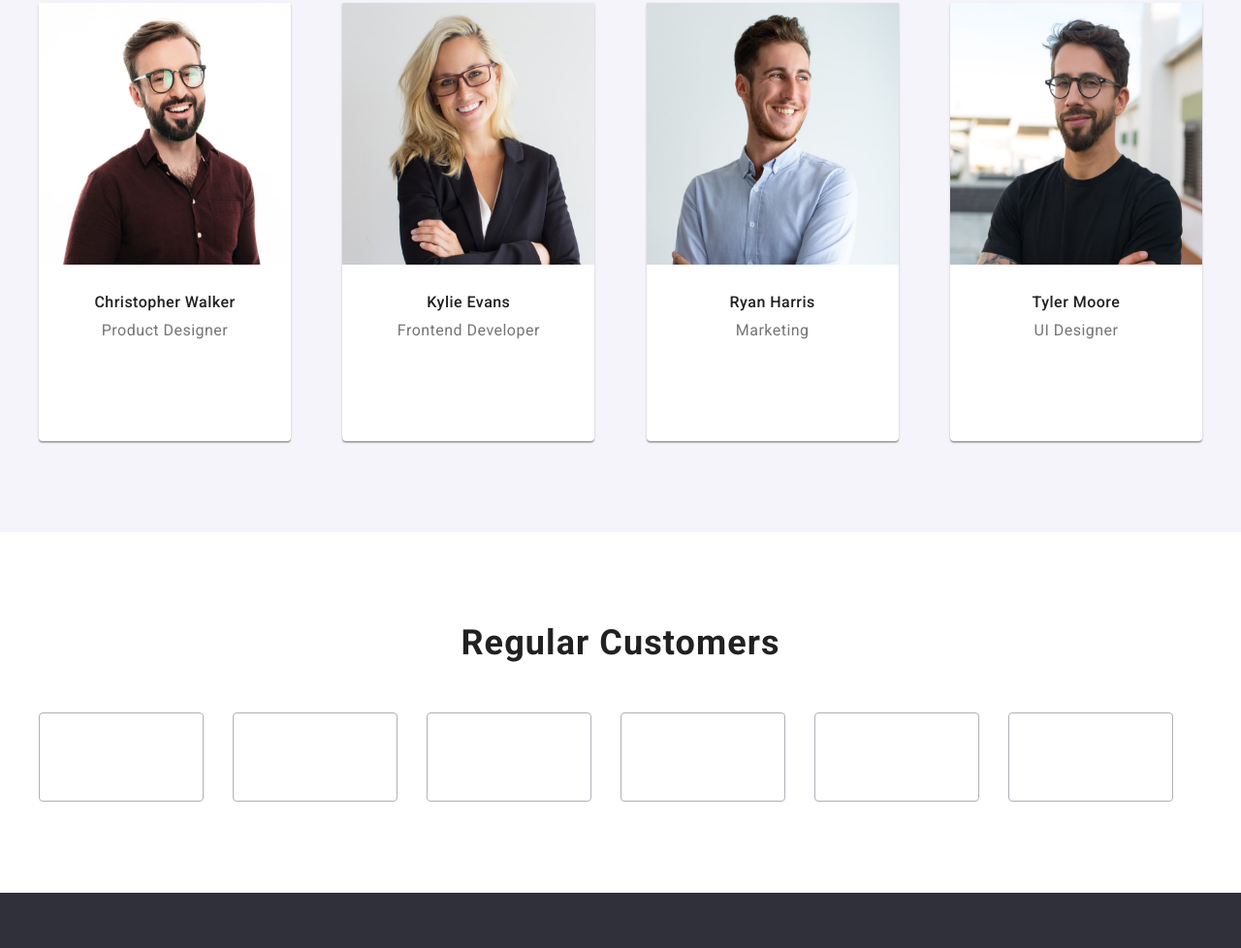
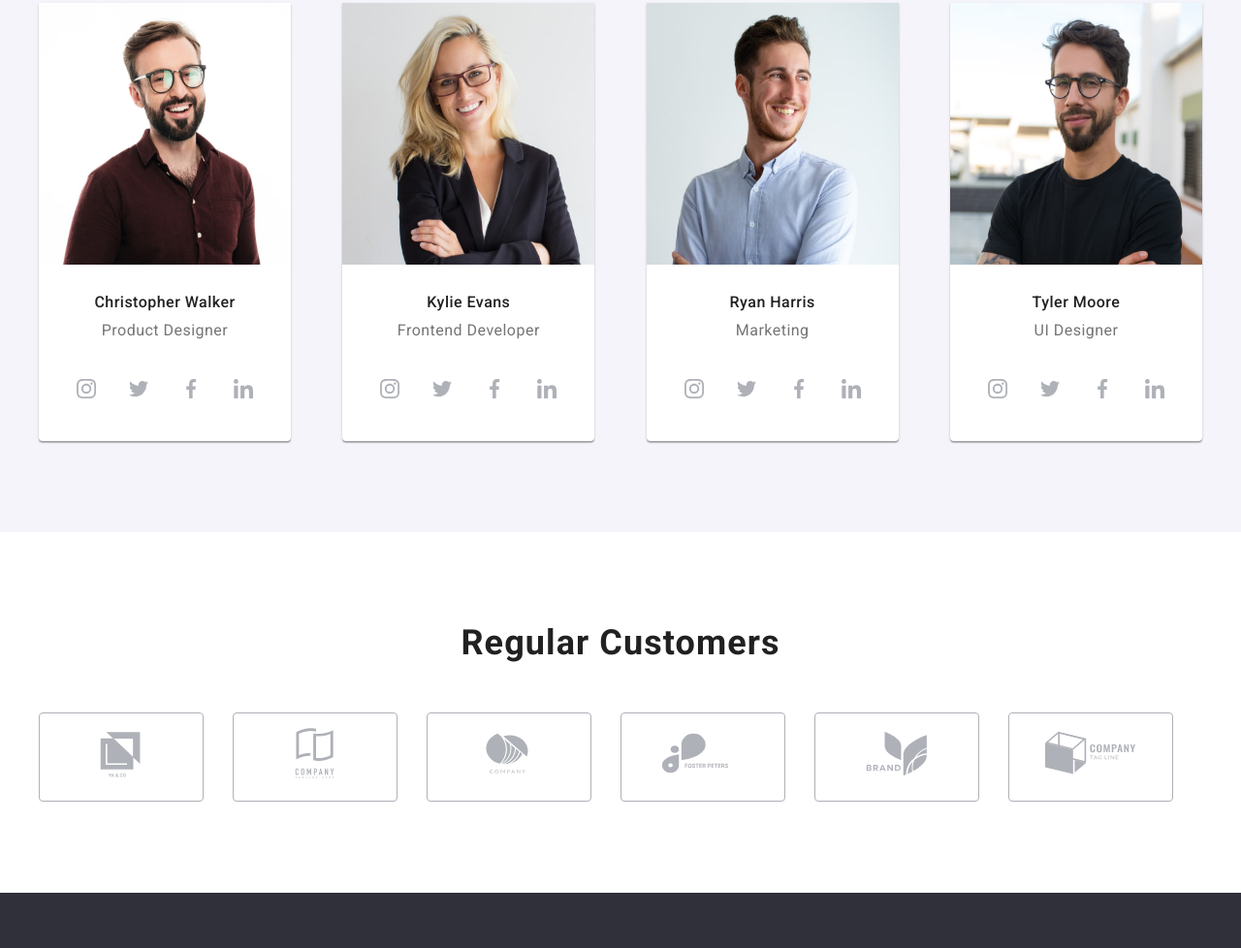
Before and after one commit to TarcaAndreea/goit-markup-hw-04, a plain HTML site: page index.html in a window 1280 px wide. Shown: the part 1802-2780 px from the top of the page at 97% size. Drawn offline with nearby package versions, Linux system fonts and the light colour scheme; the site is published under a folder, as on GitHub Pages, so addresses that start at the root find nothing.

Commit message:
homework-04-rev

```diff
--- a/index.html
+++ b/index.html
@@ -42,7 +42,7 @@
           <li>
             <a class="contacts" href="mailtoinfo@devstudio.com">
               <svg width="16" height="12">
-                <use href="/Images/icons.svg#icon-envelope"></use>
+                <use href="./Images/icons.svg#icon-envelope"></use>
               </svg>
               info@devstudio.com
             </a>
@@ -50,7 +50,7 @@
           <li>
             <a class="contacts" href="tel:+12127724150">
               <svg width="16" height="12">
-                <use href="/Images/icons.svg#icon-smartphone"></use>
+                <use href="./Images/icons.svg#icon-smartphone"></use>
               </svg>
               +1 212-772-4150</a
             >
@@ -70,22 +70,22 @@
           <ul class="icons-avantages-section">
             <li class="icons-avantages">
               <svg width="70px" heigth="70px">
-                <use href="/Images/icons.svg#icon-Group"></use>
+                <use href="./Images/icons.svg#icon-Group"></use>
               </svg>
             </li>
             <li class="icons-avantages">
               <svg width="70px" heigth="70px">
-                <use href="/Images/icons.svg#icon-clock-1"></use>
+                <use href="./Images/icons.svg#icon-clock-1"></use>
               </svg>
             </li>
             <li class="icons-avantages">
               <svg width="70px" heigth="70px">
-                <use href="/Images/icons.svg#icon-diagram-1"></use>
+                <use href="./Images/icons.svg#icon-diagram-1"></use>
               </svg>
             </li>
             <li class="icons-avantages">
               <svg width="70px" heigth="70px">
-                <use href="/Images/icons.svg#icon-astronaut-1"></use>
+                <use href="./Images/icons.svg#icon-astronaut-1"></use>
               </svg>
             </li>
           </ul>
@@ -172,28 +172,28 @@
                   <li class="icon-list-item">
                     <a href="#">
                       <svg width="20" height="20">
-                        <use href="/Images/icons.svg#icon-instagram-2-2"></use>
+                        <use href="./Images/icons.svg#icon-instagram-2-2"></use>
                       </svg>
                     </a>
                   </li>
                   <li class="icon-list-item">
                     <a href="#">
                       <svg width="20" height="20">
-                        <use href="/Images/icons.svg#icon-twitter-1"></use>
+                        <use href="./Images/icons.svg#icon-twitter-1"></use>
                       </svg>
                     </a>
                   </li>
                   <li class="icon-list-item">
                     <a href="#">
                       <svg width="20" height="20">
-                        <use href="/Images/icons.svg#icon-facebook-1"></use>
+                        <use href="./Images/icons.svg#icon-facebook-1"></use>
                       </svg>
                     </a>
                   </li>
                   <li class="icon-list-item">
                     <a href="#">
                       <svg width="20" height="20">
-                        <use href="/Images/icons.svg#icon-linkedin-1"></use>
+                        <use href="./Images/icons.svg#icon-linkedin-1"></use>
                       </svg>
                     </a>
                   </li>
@@ -216,28 +216,28 @@
                   <li class="icon-list-item">
                     <a href="#">
                       <svg width="20" height="20">
-                        <use href="/Images/icons.svg#icon-instagram-2-2"></use>
+                        <use href="./Images/icons.svg#icon-instagram-2-2"></use>
                       </svg>
                     </a>
                   </li>
                   <li class="icon-list-item">
                     <a href="#">
                       <svg width="20" height="20">
-                        <use href="/Images/icons.svg#icon-twitter-1"></use>
+                        <use href="./Images/icons.svg#icon-twitter-1"></use>
                       </svg>
                     </a>
                   </li>
                   <li class="icon-list-item">
                     <a href="#">
                       <svg width="20" height="20">
-                        <use href="/Images/icons.svg#icon-facebook-1"></use>
+                        <use href="./Images/icons.svg#icon-facebook-1"></use>
                       </svg>
                     </a>
                   </li>
                   <li class="icon-list-item">
                     <a href="#">
                       <svg width="20" height="20">
-                        <use href="/Images/icons.svg#icon-linkedin-1"></use>
+                        <use href="./Images/icons.svg#icon-linkedin-1"></use>
                       </svg>
                     </a>
                   </li>
@@ -260,28 +260,28 @@
                   <li class="icon-list-item">
                     <a href="#">
                       <svg width="20" height="20">
-                        <use href="/Images/icons.svg#icon-instagram-2-2"></use>
+                        <use href="./Images/icons.svg#icon-instagram-2-2"></use>
                       </svg>
                     </a>
                   </li>
                   <li class="icon-list-item">
                     <a href="#">
                       <svg width="20" height="20">
-                        <use href="/Images/icons.svg#icon-twitter-1"></use>
+                        <use href="./Images/icons.svg#icon-twitter-1"></use>
                       </svg>
                     </a>
                   </li>
                   <li class="icon-list-item">
                     <a href="#">
                       <svg width="20" height="20">
-                        <use href="/Images/icons.svg#icon-facebook-1"></use>
+                        <use href="./Images/icons.svg#icon-facebook-1"></use>
                       </svg>
                     </a>
                   </li>
                   <li class="icon-list-item">
                     <a href="#">
                       <svg width="20" height="20">
-                        <use href="/Images/icons.svg#icon-linkedin-1"></use>
+                        <use href="./Images/icons.svg#icon-linkedin-1"></use>
                       </svg>
                     </a>
                   </li>
@@ -304,28 +304,28 @@
                   <li class="icon-list-item">
                     <a href="#">
                       <svg width="20" height="20">
-                        <use href="/Images/icons.svg#icon-instagram-2-2"></use>
+                        <use href="./Images/icons.svg#icon-instagram-2-2"></use>
                       </svg>
                     </a>
                   </li>
                   <li class="icon-list-item">
                     <a href="#">
                       <svg width="20" height="20">
-                        <use href="/Images/icons.svg#icon-twitter-1"></use>
+                        <use href="./Images/icons.svg#icon-twitter-1"></use>
                       </svg>
                     </a>
                   </li>
                   <li class="icon-list-item">
                     <a href="#">
                       <svg width="20" height="20">
-                        <use href="/Images/icons.svg#icon-facebook-1"></use>
+                        <use href="./Images/icons.svg#icon-facebook-1"></use>
                       </svg>
                     </a>
                   </li>
                   <li class="icon-list-item">
                     <a href="#">
                       <svg width="20" height="20">
-                        <use href="/Images/icons.svg#icon-linkedin-1"></use>
+                        <use href="./Images/icons.svg#icon-linkedin-1"></use>
                       </svg>
                     </a>
                   </li>
@@ -342,42 +342,42 @@
             <li class="customers">
               <a href="#">
                 <svg width="106" heigth="60">
-                  <use href="/Images/icons.svg#icon-Logo-1"></use>
+                  <use href="./Images/icons.svg#icon-Logo-1"></use>
                 </svg>
               </a>
             </li>
             <li class="customers">
               <a href="#">
                 <svg width="106" heigth="60">
-                  <use href="/Images/icons.svg#icon-Logo-2"></use>
+                  <use href="./Images/icons.svg#icon-Logo-2"></use>
                 </svg>
               </a>
             </li>
             <li class="customers">
               <a href="#">
                 <svg width="106" heigth="60">
-                  <use href="/Images/icons.svg#icon-Logo-3"></use>
+                  <use href="./Images/icons.svg#icon-Logo-3"></use>
                 </svg>
               </a>
             </li>
             <li class="customers">
               <a href="#">
                 <svg width="106" heigth="60">
-                  <use href="/Images/icons.svg#icon-Logo-4"></use>
+                  <use href="./Images/icons.svg#icon-Logo-4"></use>
                 </svg>
               </a>
             </li>
             <li class="customers">
               <a href="#">
                 <svg width="106" heigth="60">
-                  <use href="/Images/icons.svg#icon-Logo-5"></use>
+                  <use href="./Images/icons.svg#icon-Logo-5"></use>
                 </svg>
               </a>
             </li>
             <li class="customers">
               <a href="#">
                 <svg width="106" heigth="60">
-                  <use href="/Images/icons.svg#icon-Logo-6"></use>
+                  <use href="./Images/icons.svg#icon-Logo-6"></use>
                 </svg>
               </a>
             </li>
@@ -415,28 +415,28 @@
             <li class="icons">
               <a href="#">
                 <svg width="20" height="20">
-                  <use href="/Images/icons.svg#icon-instagram-2-1"></use>
+                  <use href="./Images/icons.svg#icon-instagram-2-1"></use>
                 </svg>
               </a>
             </li>
             <li class="icons">
               <a href="#">
                 <svg width="20" height="20">
-                  <use href="/Images/icons.svg#icon-twitter-1-1"></use>
+                  <use href="./Images/icons.svg#icon-twitter-1-1"></use>
                 </svg>
               </a>
             </li>
             <li class="icons">
               <a href="#">
                 <svg width="20" height="20">
-                  <use href="/Images/icons.svg#icon-facebook-1-1"></use>
+                  <use href="./Images/icons.svg#icon-facebook-1-1"></use>
                 </svg>
               </a>
             </li>
             <li class="icons">
               <a href="#">
                 <svg width="20" height="20">
-                  <use href="/Images/icons.svg#icon-linkedin-1-1"></use>
+                  <use href="./Images/icons.svg#icon-linkedin-1-1"></use>
                 </svg>
               </a>
             </li>
```
